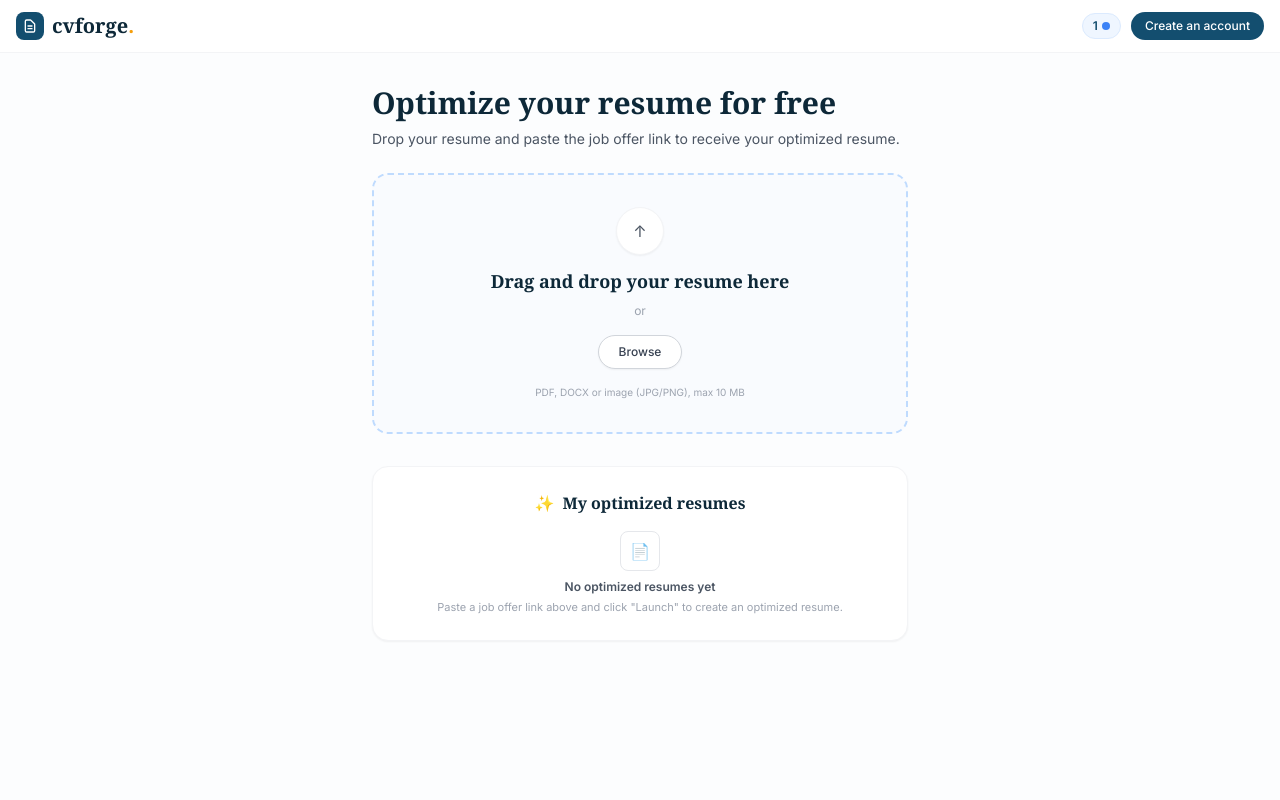
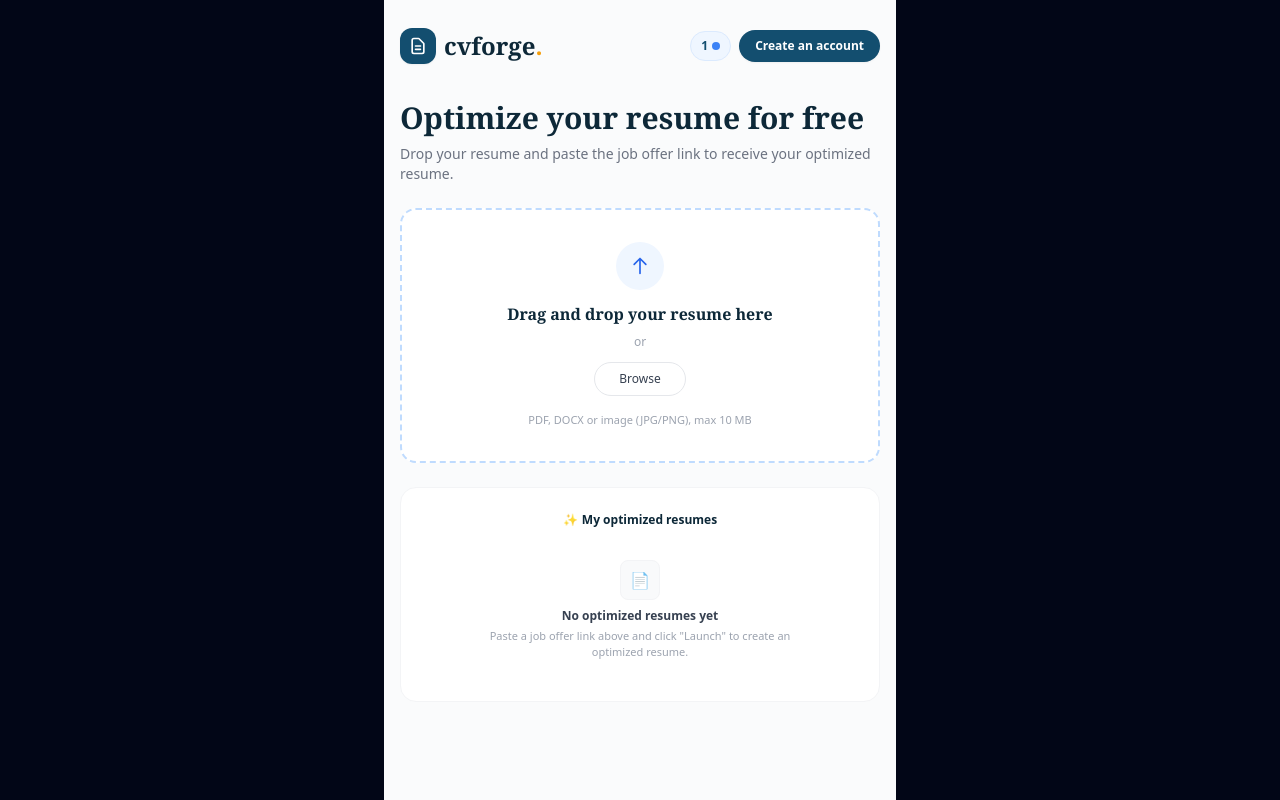
Before and after one commit to cvforgeapp-c/CVForge, a Next.js app: page /dashboard in a window 1280 px wide. Built offline with nearby package versions, Linux system fonts and the light colour scheme.

Commit message:
feat: replace top header button with user email badge avatar and customize welcome salutation

```diff
--- a/app/dashboard/page.tsx
+++ b/app/dashboard/page.tsx
@@ -1,76 +1,109 @@
-import React from 'react'
+'use client'
+
+import React, { useState, useEffect } from 'react'
 import Link from 'next/link'
 
 export default function Dashboard() {
+  const [user, setUser] = useState<{ firstName: string; emailBadge: string } | null>(null)
+
+  useEffect(() => {
+    // Read user credentials saved during registration
+    if (typeof window !== 'undefined') {
+      const savedName = localStorage.getItem('cvforge_user_name')
+      const savedEmail = localStorage.getItem('cvforge_user_email')
+
+      if (savedName || savedEmail) {
+        const badge = savedEmail ? savedEmail.trim().substring(0, 2).toUpperCase() : 'CV'
+        setUser({
+          firstName: savedName || 'User',
+          emailBadge: badge
+        })
+      }
+    }
+  }, [])
+
   return (
-    <main className="min-h-screen bg-[#fcfdfe] text-[#143a52]">
-      {/* Header Navigation */}
-      <header className="bg-white border-b border-gray-100 px-4 py-3 flex items-center justify-between">
+    <main className="min-h-screen bg-[#fafbfc] text-[#143a52] px-4 py-4 max-w-lg mx-auto flex flex-col font-sans">
+      {/* Header Bar */}
+      <header className="flex items-center justify-between py-3 mb-6">
         <Link href="/" className="flex items-center gap-2">
-          <div className="bg-[#134e6f] p-1.5 rounded-lg text-white">
-            <svg className="w-4 h-4" fill="none" stroke="currentColor" viewBox="0 0 24 24">
+          <div className="bg-[#134e6f] p-2 rounded-xl text-white shadow-sm">
+            <svg className="w-5 h-5" fill="none" stroke="currentColor" viewBox="0 0 24 24">
               <path strokeLinecap="round" strokeLinejoin="round" strokeWidth="2" d="M9 12h6m-6 4h6m2 5H7a2 2 0 01-2-2V5a2 2 0 012-2h5.586a1 1 0 01.707.293l5.414 5.414a1 1 0 01.293.707V19a2 2 0 01-2 2z" />
             </svg>
           </div>
-          <span className="font-serif font-bold text-xl text-[#0d2838]">
+          <span className="font-serif font-bold text-2xl text-[#0d2838]">
             cvforge<span className="text-amber-500">.</span>
           </span>
         </Link>
 
-        <div className="flex items-center gap-2.5">
-          {/* Credit Counter */}
-          <div className="bg-blue-50 text-[#134e6f] px-2.5 py-1 rounded-full text-xs font-semibold flex items-center gap-1 border border-blue-100">
+        {/* Top Right Controls */}
+        <div className="flex items-center gap-2">
+          <div className="bg-blue-50 text-[#134e6f] font-bold text-xs px-2.5 py-1.5 rounded-full flex items-center gap-1 border border-blue-100">
             <span>1</span>
             <span className="w-2 h-2 rounded-full bg-blue-500 inline-block"></span>
           </div>
 
-          {/* Create Account Button -> /register */}
+          {/* Dynamic Header Action: Email Badge Avatar OR Create an account button */}
+          {user ? (
+            <div className="w-9 h-9 rounded-full bg-[#134e6f] text-amber-300 font-extrabold text-xs flex items-center justify-center border-2 border-white shadow-sm tracking-wider">
+              {user.emailBadge}
+            </div>
+          ) : (
             <Link
               href="/register"
-            className="bg-[#134e6f] text-white hover:bg-[#0f3d57] text-xs font-medium px-3.5 py-1.5 rounded-full transition-colors"
+              className="bg-[#134e6f] hover:bg-[#0f3d57] text-white text-xs font-semibold px-4 py-2 rounded-full transition-colors shadow-sm"
             >
               Create an account
             </Link>
+          )}
         </div>
       </header>
 
-      {/* Main Content Area */}
-      <section className="px-5 py-8 max-w-xl mx-auto">
-        <h1 className="font-serif font-bold text-2xl sm:text-3xl text-[#0d2838] mb-2">
-          Optimize your resume for free
+      {/* Dynamic Salutation & Subtitle */}
+      <section className="mb-6">
+        <h1 className="font-serif font-extrabold text-2xl sm:text-3xl text-[#0d2838] mb-2 leading-tight">
+          {user ? `Welcome back, ${user.firstName}!` : 'Optimize your resume for free'}
         </h1>
-        <p className="text-gray-600 text-xs sm:text-sm mb-6">
+        <p className="text-gray-500 text-xs sm:text-sm leading-relaxed">
           Drop your resume and paste the job offer link to receive your optimized resume.
         </p>
+      </section>
 
-        {/* Drag and Drop Zone */}
-        <div className="border-2 border-dashed border-blue-200 bg-blue-50/20 rounded-2xl p-8 text-center mb-8">
-          <div className="w-12 h-12 bg-white rounded-full flex items-center justify-center mx-auto mb-3 shadow-sm border border-gray-100 text-gray-600">
-            &uarr;
+      {/* Upload Box */}
+      <section className="border-2 border-dashed border-blue-200 bg-white rounded-2xl p-8 mb-6 text-center flex flex-col items-center justify-center transition-all hover:border-blue-300">
+        <div className="w-12 h-12 rounded-full bg-blue-50 text-blue-600 flex items-center justify-center mb-3">
+          <svg className="w-5 h-5" fill="none" stroke="currentColor" viewBox="0 0 24 24">
+            <path strokeLinecap="round" strokeLinejoin="round" strokeWidth="2" d="M5 10l7-7m0 0l7 7m-7-7v18" />
+          </svg>
         </div>
-          <p className="font-serif font-bold text-base sm:text-lg text-[#0d2838] mb-2">
+        <p className="font-serif font-bold text-base text-[#0d2838] mb-2">
           Drag and drop your resume here
         </p>
-          <p className="text-xs text-gray-400 mb-4">or</p>
-          <button className="bg-white border border-gray-300 text-gray-700 font-medium text-xs px-5 py-2 rounded-full shadow-sm hover:bg-gray-50">
+        <span className="text-gray-400 text-xs mb-3">or</span>
+        <button className="bg-white border border-gray-200 text-gray-700 text-xs font-medium px-6 py-2 rounded-full shadow-xs hover:bg-gray-50 transition-colors mb-4">
           Browse
         </button>
-          <p className="text-[10px] text-gray-400 mt-4">
+        <p className="text-[11px] text-gray-400">
           PDF, DOCX or image (JPG/PNG), max 10 MB
         </p>
+      </section>
+
+      {/* Resumes Section */}
+      <section className="bg-white border border-gray-100 rounded-2xl p-6 shadow-xs text-center">
+        <div className="flex items-center justify-center gap-1 text-xs font-bold text-[#0d2838] mb-4">
+          <span>✨</span>
+          <span>My optimized resumes</span>
         </div>
-
-        {/* Optimizations */}
-        <div className="bg-white border border-gray-100 rounded-2xl p-6 text-center shadow-sm">
-          <h2 className="font-serif font-bold text-sm sm:text-base text-[#0d2838] mb-4 flex items-center justify-center gap-2">
-            <span>&#10024;</span> My optimized resumes
-          </h2>
-          <div className="w-10 h-10 text-gray-300 mx-auto mb-2 flex items-center justify-center border border-gray-200 rounded-lg">
+        <div className="flex flex-col items-center justify-center py-4">
+          <div className="w-10 h-10 bg-gray-50 border border-gray-100 rounded-lg flex items-center justify-center mb-2 text-gray-300">
             📄
           </div>
-          <p className="text-xs font-semibold text-gray-600 mb-1">No optimized resumes yet</p>
-          <p className="text-[11px] text-gray-400">
-            Paste a job offer link above and click "Launch" to create an optimized resume.
+          <p className="text-xs font-semibold text-gray-700 mb-1">
+            No optimized resumes yet
+          </p>
+          <p className="text-[11px] text-gray-400 max-w-xs leading-normal">
+            Paste a job offer link above and click &quot;Launch&quot; to create an optimized resume.
           </p>
         </div>
       </section>
```
Also changed, not shown: app/register/page.tsx (+8 -126 lines). Lines whose indentation alone changed are shown as unchanged.
